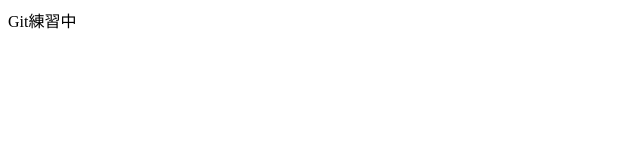
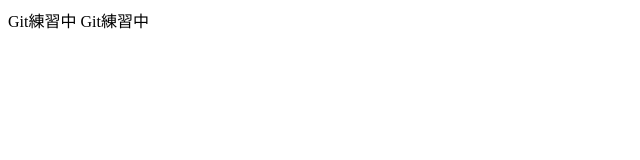
Before and after one commit to tyebone/php01, a plain HTML site: page index.html in a window 1280 px wide. Shown: the full height of the page, 0-640 px from the left. Drawn offline with Linux system fonts and the light colour scheme.

Commit message:
コメント追加

```diff
--- a/index.html
+++ b/index.html
@@ -5,5 +5,7 @@
 </head>
 <body>
 Git練習中
+
+Git練習中
 </body>
 </html>
```
